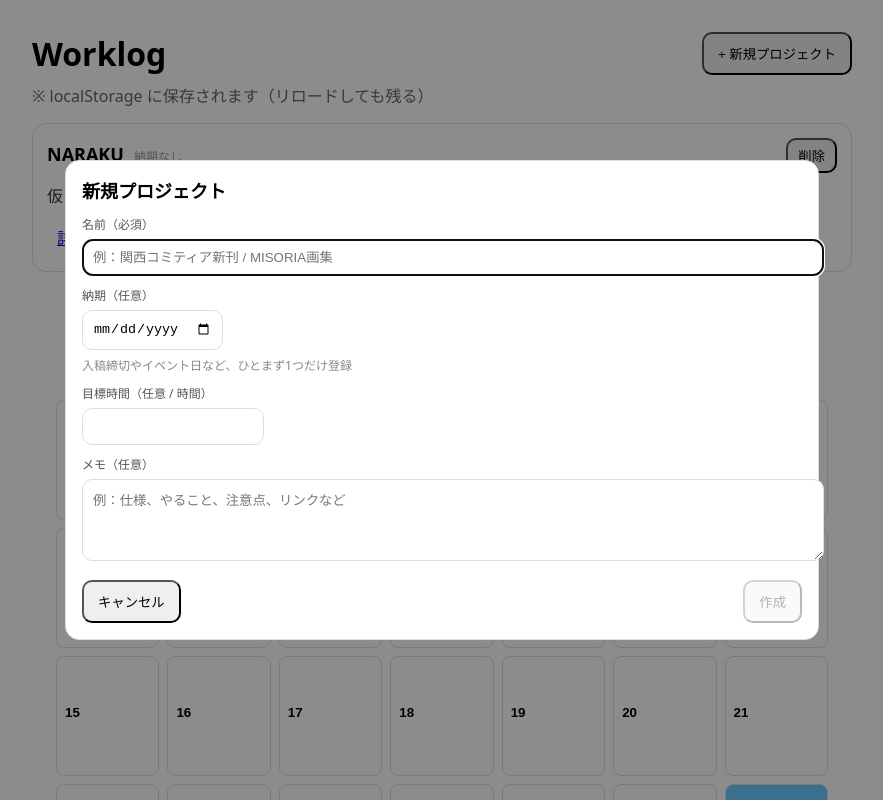
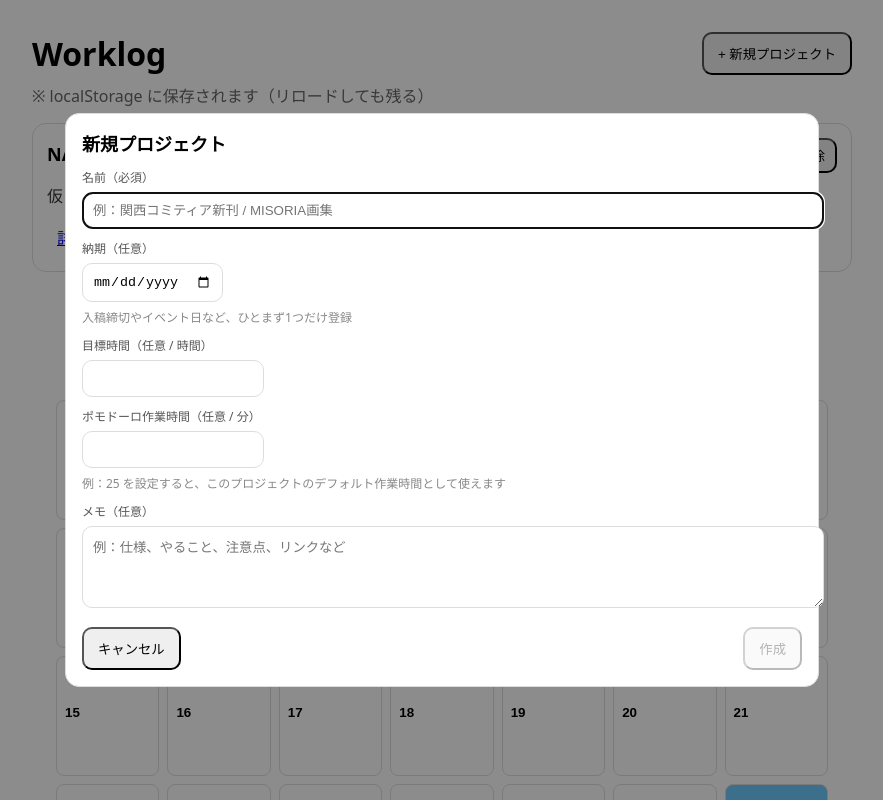
Before and after one commit to kei5o55/worklog-app, a React (Vite) app: page /projects in a window 1280 px wide. Both pictures are taken after a click on the button "+ 新規プロジェクト". Shown: the top 800 px of the page, without its empty margins (198-1081 px from the left). Built offline with nearby package versions, Linux system fonts and the light colour scheme.

Commit message:
ポモドーロ時間設定追加

```diff
--- a/src/components/CreateProjectModal.tsx
+++ b/src/components/CreateProjectModal.tsx
@@ -7,6 +7,8 @@ export type NewProjectInput = {
   dueDate: string;
   memo: string;
   targetHours: string; // "" or "10" みたいな文字列で受ける
+  pomodoroWorkMinutes?: string; // "" or "25" みたいな文字列で受ける(ないときはポモドーロオフとか)
+
 };
 
 type Props = {
@@ -20,6 +22,7 @@ export default function CreateProjectModal({ open, onClose, onCreate }: Props) {
   const [dueDate, setDueDate] = useState("");
   const [memo, setMemo] = useState("");
   const [targetHours, setTargetHours] = useState<string | number>("");
+  const [pomodoroWorkMinutes, setPomodoroWorkMinutes] = useState<string | number>("");
   function toHalfWidth(str: string) {
     return str.replace(/[０-９]/g, (s) =>
       String.fromCharCode(s.charCodeAt(0) - 0xfee0)
@@ -35,13 +38,21 @@ export default function CreateProjectModal({ open, onClose, onCreate }: Props) {
     setDueDate("");
     setMemo("");
     setTargetHours("");
+    setPomodoroWorkMinutes("");
   }, [open]);
 
   if (!open) return null;
 
   const submit = () => {
     if (!canCreate) return;
-    onCreate({ name, dueDate, memo, targetHours: String(targetHours) });
+
+    onCreate({
+      name,
+      dueDate,
+      memo,
+      targetHours: String(targetHours),
+      pomodoroWorkMinutes: String(pomodoroWorkMinutes),
+    });
   };
 
   return (
@@ -137,6 +148,34 @@ export default function CreateProjectModal({ open, onClose, onCreate }: Props) {
               style={{ width: 160, padding: 10, borderRadius: 10, border: "1px solid #ddd" }}
             />
           </div>
+          <div>
+            <label style={{ display: "block", fontSize: 12, color: "#555", marginBottom: 6 }}>
+              ポモドーロ作業時間（任意 / 分）
+            </label>
+            <input
+              type="number"
+              min={1}
+              step={1}
+              value={pomodoroWorkMinutes}
+              onChange={(e) => {
+                const raw = toHalfWidth(e.target.value);
+
+                if (raw === "") {
+                  setPomodoroWorkMinutes("");
+                  return;
+                }
+
+                const n = Number(raw);
+                if (Number.isFinite(n) && n > 0) {
+                  setPomodoroWorkMinutes(n);
+                }
+              }}
+              style={{ width: 160, padding: 10, borderRadius: 10, border: "1px solid #ddd" }}
+            />
+            <div style={{ fontSize: 12, color: "#888", marginTop: 6 }}>
+              例：25 を設定すると、このプロジェクトのデフォルト作業時間として使えます
+            </div>
+          </div>
 
           <div>
             <label style={{ display: "block", fontSize: 12, color: "#555", marginBottom: 6 }}>
--- a/src/logic/types.ts
+++ b/src/logic/types.ts
@@ -9,6 +9,7 @@ export type Project = {
     memo?: string;
     createdAt: number;
     targetHours?: number;
+    pomodoroWorkMinutes?: number;
 
   // カレンダー表示用
   startDate?: string; // "YYYY-MM-DD"
```
